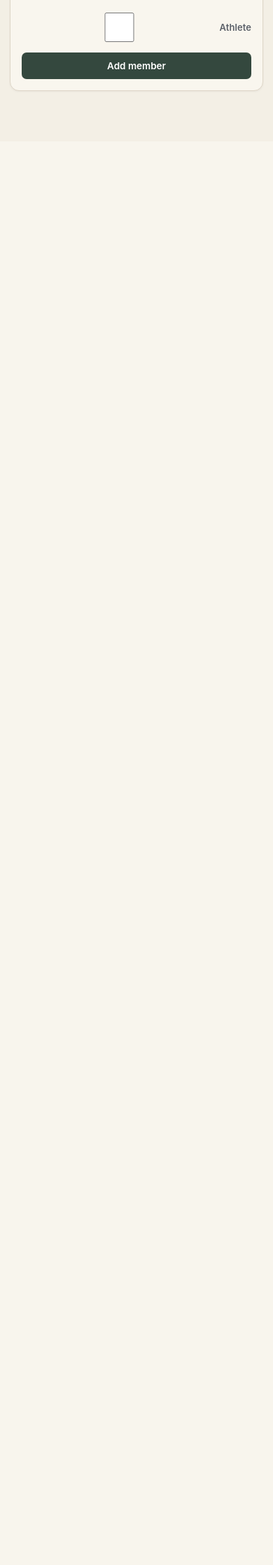
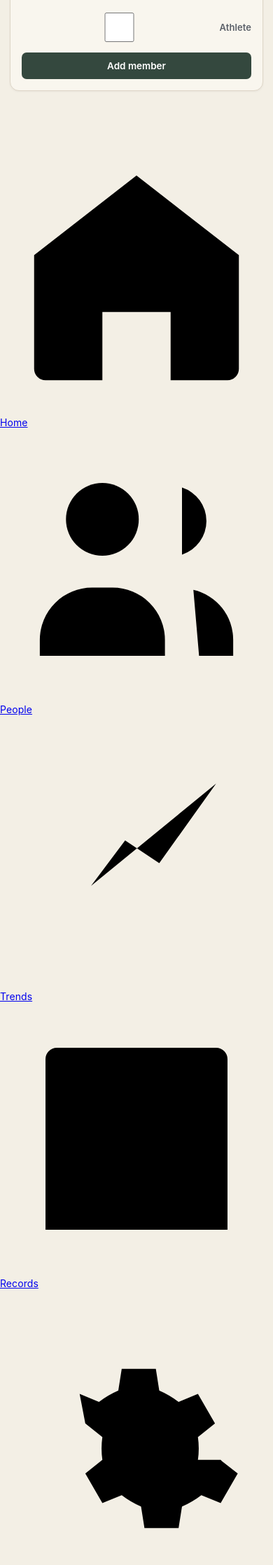
Before and after one commit to AssayFlux/Health-Monitor, a Flask app: page / in a window 390 px wide. Shown: the part 1383-3619 px from the top of the page at 70% size. Before the commit the page ends 1514 px from the top, so only its background shows below. Run offline with Flask 3, Linux system fonts and the light colour scheme; the visitor is signed in with stand-in values (Sample User, id 1).

Commit message:
Redesign Health Monitor responsive mobile interface

```diff
--- a/templates/base.html
+++ b/templates/base.html
@@ -136,6 +136,24 @@
   </div>
 </div>
 
+<nav class="mobile-bottom-nav" aria-label="Primary navigation">
+  <a href="{{ url_for('index') }}" class="mobile-nav-item {% if active == 'index' %}active{% endif %}" {% if active == 'index' %}aria-current="page"{% endif %}>
+    <svg viewBox="0 0 24 24" aria-hidden="true"><path d="m3 10 9-7 9 7v10a1 1 0 0 1-1 1h-5v-6H9v6H4a1 1 0 0 1-1-1z"/></svg><span>Home</span>
+  </a>
+  <a href="{{ url_for('index') }}#members" class="mobile-nav-item">
+    <svg viewBox="0 0 24 24" aria-hidden="true"><circle cx="9" cy="8" r="3.2"/><path d="M3.5 20v-1.4A4.6 4.6 0 0 1 8.1 14h1.8a4.6 4.6 0 0 1 4.6 4.6V20zM16 5.2a3.1 3.1 0 0 1 0 5.9M17 14.2a4.5 4.5 0 0 1 3.5 4.4V20h-3"/></svg><span>People</span>
+  </a>
+  <a href="{{ url_for('stats_page', mid=member.id) if member is defined and member else url_for('index') }}" class="mobile-nav-item {% if request.endpoint == 'stats_page' %}active{% endif %}" {% if request.endpoint == 'stats_page' %}aria-current="page"{% endif %}>
+    <svg viewBox="0 0 24 24" aria-hidden="true"><path d="M4 19V5M4 19h17M8 15l3-4 3 2 5-7"/></svg><span>Trends</span>
+  </a>
+  <a href="{{ url_for('dashboard', mid=member.id) ~ '#history' if member is defined and member else url_for('index') ~ '#members' }}" class="mobile-nav-item {% if request.endpoint == 'dashboard' %}active{% endif %}" {% if request.endpoint == 'dashboard' %}aria-current="page"{% endif %}>
+    <svg viewBox="0 0 24 24" aria-hidden="true"><path d="M5 4h14a1 1 0 0 1 1 1v15H4V5a1 1 0 0 1 1-1zM8 8h8M8 12h8M8 16h5"/></svg><span>Records</span>
+  </a>
+  <a href="{{ url_for('settings', section='preferences') }}" class="mobile-nav-item {% if request.endpoint == 'settings' %}active{% endif %}" {% if request.endpoint == 'settings' %}aria-current="page"{% endif %}>
+    <svg viewBox="0 0 24 24" aria-hidden="true"><circle cx="12" cy="12" r="3"/><path d="m19.4 15 .1.1 1.4 1.1-1.5 2.6-1.7-.7a8 8 0 0 1-1.7 1l-.3 1.9h-3l-.3-1.9a8 8 0 0 1-1.7-1l-1.7.7-1.5-2.6 1.5-1.2a7 7 0 0 1 0-2l-1.5-1.2L7 9.2l1.7.7a8 8 0 0 1 1.7-1l.3-1.9h3l.3 1.9a8 8 0 0 1 1.7 1l1.7-.7 1.5 2.6-1.5 1.2a7 7 0 0 1 0 2z"/></svg><span>More</span>
+  </a>
+</nav>
+
 <script>
 (function(){
   var body=document.body,
```
